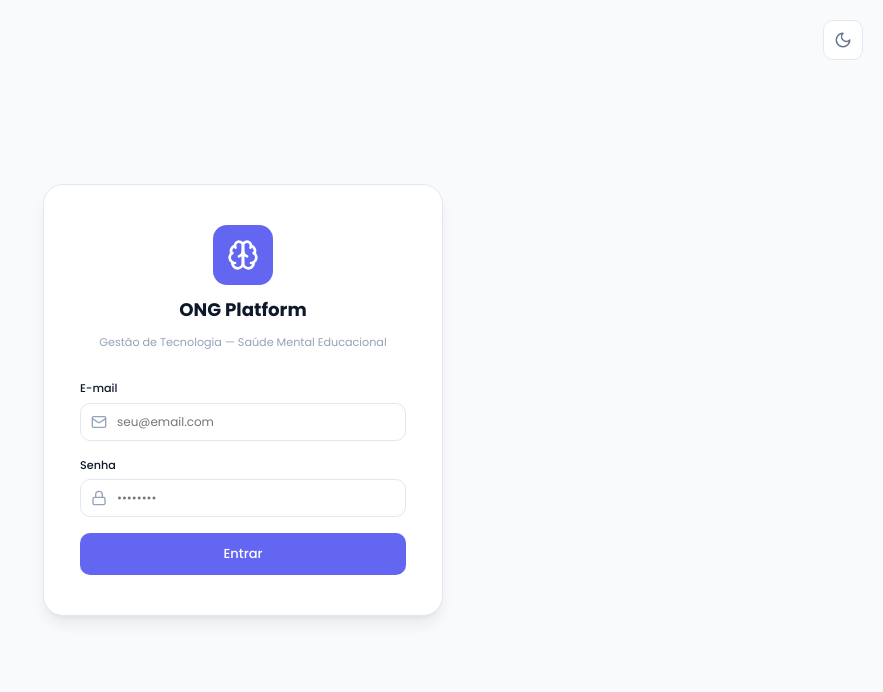
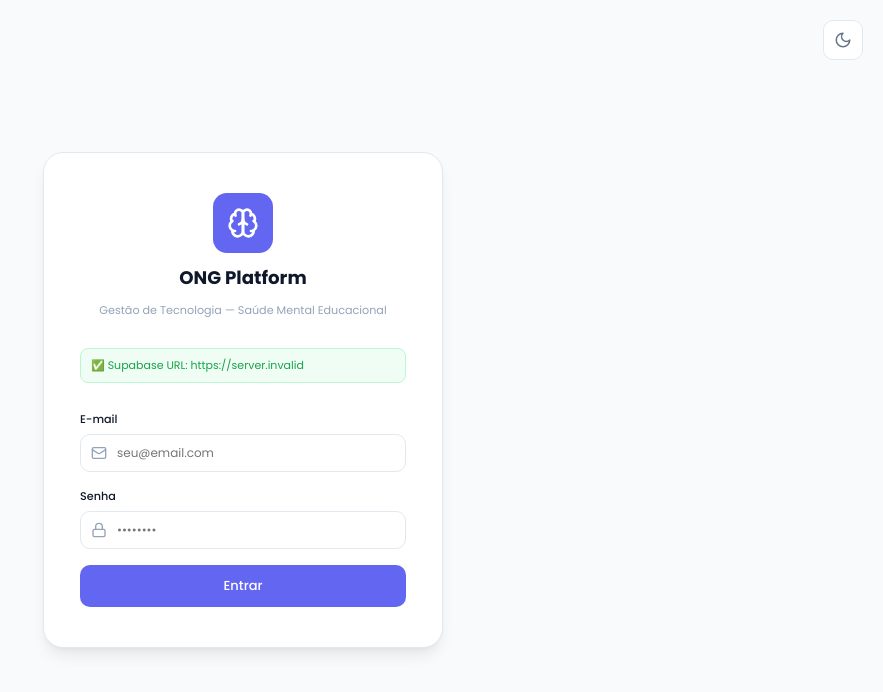
Before and after one commit to alexpawlow/ong-platform, a React (Vite) app: page /login in a window 1280 px wide. Shown: the top 692 px of the page, without its empty margins (397-1280 px from the left). Built offline with nearby package versions, Linux system fonts and the light colour scheme; no server answers.

Commit message:
debug: mostrar status da VITE_SUPABASE_URL na tela de login

```diff
--- a/src/lib/supabaseClient.ts
+++ b/src/lib/supabaseClient.ts
@@ -1,6 +1,10 @@
 import { createClient } from '@supabase/supabase-js'
 
-export const supabase = createClient(
-  import.meta.env.VITE_SUPABASE_URL,
-  import.meta.env.VITE_SUPABASE_ANON_KEY
-)
+const url = import.meta.env.VITE_SUPABASE_URL
+const key = import.meta.env.VITE_SUPABASE_ANON_KEY
+
+// Diagnóstico — remover após confirmar que login funciona
+console.log('[Supabase] URL:', url ?? '⚠️ UNDEFINED — variável VITE_SUPABASE_URL não encontrada')
+console.log('[Supabase] Key:', key ? key.slice(0, 30) + '...' : '⚠️ UNDEFINED — variável VITE_SUPABASE_ANON_KEY não encontrada')
+
+export const supabase = createClient(url, key)
--- a/src/pages/Login.tsx
+++ b/src/pages/Login.tsx
@@ -4,6 +4,9 @@ import { login } from '../lib/localAuth'
 import { Input } from '../components/ui/Input'
 import { Button } from '../components/ui/Button'
 import { useTheme } from '../contexts/ThemeContext'
+
+const SUPABASE_URL = import.meta.env.VITE_SUPABASE_URL
+const urlOk = typeof SUPABASE_URL === 'string' && SUPABASE_URL.startsWith('https://')
 
 export default function Login() {
   const { theme, toggleTheme } = useTheme()
@@ -18,7 +21,6 @@ export default function Login() {
     setLoading(true)
     try {
       await login(email, password)
-      // AuthContext detecta o login via onAuthStateChange — redirecionamento automático
     } catch (err: unknown) {
       setError(err instanceof Error ? err.message : 'Erro ao entrar.')
     } finally {
@@ -39,6 +41,20 @@ export default function Login() {
           <p className="login-logo__sub">Gestão de Tecnologia — Saúde Mental Educacional</p>
         </div>
 
+        {/* Banner de diagnóstico — remover após confirmar que funciona */}
+        <div style={{
+          fontSize: 11, padding: '8px 10px', borderRadius: 8,
+          background: urlOk ? '#f0fdf4' : '#fef2f2',
+          color: urlOk ? '#16a34a' : '#dc2626',
+          border: `1px solid ${urlOk ? '#bbf7d0' : '#fecaca'}`,
+          wordBreak: 'break-all',
+        }}>
+          {urlOk
+            ? `✅ Supabase URL: ${SUPABASE_URL}`
+            : `❌ VITE_SUPABASE_URL não encontrada (valor: "${SUPABASE_URL}"). Configure em Vercel → Settings → Environment Variables e faça Redeploy.`
+          }
+        </div>
+
         <form onSubmit={handleSubmit} className="login-form">
           <Input label="E-mail" type="email" value={email} onChange={(e) => setEmail(e.target.value)}
             placeholder="seu@email.com" icon={<Mail size={16} />} required autoComplete="email" />
```
